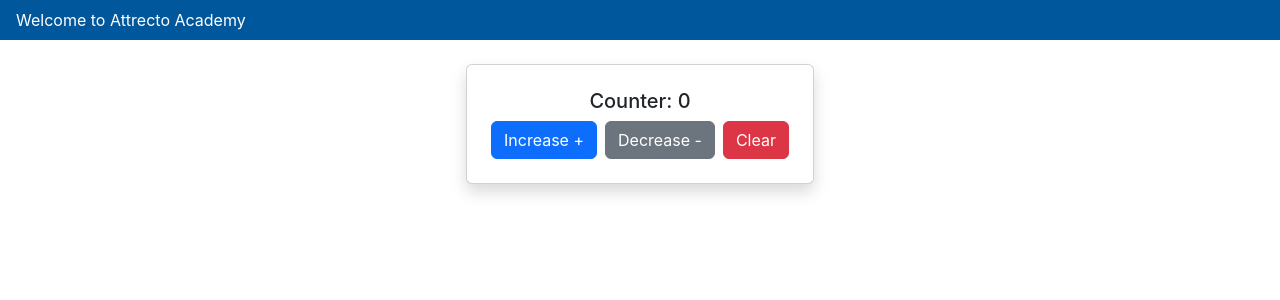
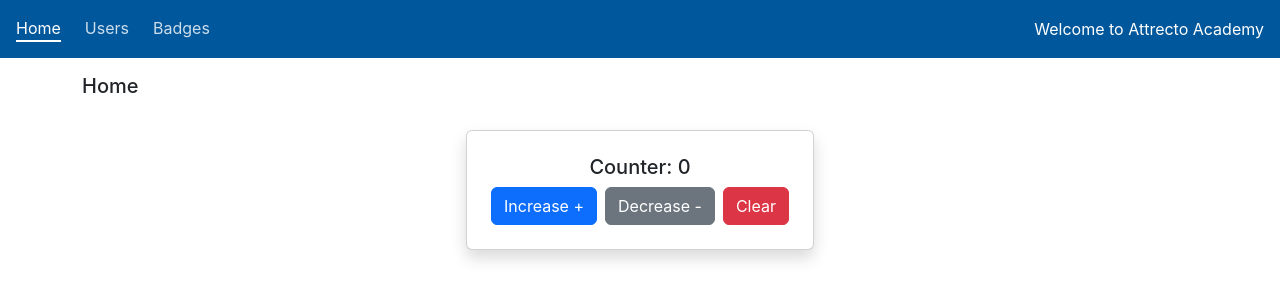
Before and after one commit to attrecto/Attrecto-Academy-React-2022, a React (Create React App) app: page /home in a window 1280 px wide. Shown: the top 300 px of the page. Built offline with nearby package versions, Linux system fonts and the light colour scheme.

Commit message:
Session 03

```diff
--- /dev/null
+++ b/src/components/navbar/Navbar.scss
@@ -0,0 +1,16 @@
+.nav-link {
+  color: white;
+  opacity: 0.8;
+  border-bottom: 2px solid transparent;
+  transition: 150ms ease-in border;
+
+  &:hover,
+  &.active {
+    opacity: 1;
+    color: white;
+  }
+
+  &.active {
+    border-bottom: 2px solid white;
+  }
+}
--- a/src/components/navbar/Navbar.tsx
+++ b/src/components/navbar/Navbar.tsx
@@ -1,12 +1,34 @@
 import { FC } from "react";
 import classNames from "classnames";
+import { NavLink } from "react-router-dom";
 
 import classes from "./Navbar.module.scss";
+import "./Navbar.scss";
+
+interface RouteConfig {
+  link: string;
+  label: string;
+}
 
 const Navbar: FC = () => {
+  const routes: RouteConfig[] = [
+    { label: "Home", link: "/home" },
+    { link: "/users", label: "Users" },
+    { link: "/badges", label: "Badges" },
+  ];
+
   return (
-    <nav className={classNames("navbar", [classes.Navbar])}>
-      <div className="ps-3 d-flex flex-grow-1">Welcome to Attrecto Academy</div>
+    <nav className={classNames("navbar p-3", [classes.Navbar])}>
+      <div className="d-flex align-items-center justify-content-between flex-grow-1 flex-wrap">
+        <div className="d-flex">
+          {routes.map(({ link, label }) => (
+            <NavLink key={link} to={link} className="nav-link me-4">
+              {label}
+            </NavLink>
+          ))}
+        </div>
+        Welcome to Attrecto Academy
+      </div>
     </nav>
   );
 };
--- /dev/null
+++ b/src/components/page/Page.tsx
@@ -0,0 +1,21 @@
+import { ReactNode } from "react";
+import classNames from "classnames";
+
+interface PageProps {
+  title?: string;
+  noCard?: boolean;
+  children: ReactNode;
+}
+
+const Page = ({ children, noCard, title }: PageProps) => {
+  return (
+    <div className="container pt-3">
+      {title ? <h5>{title}</h5> : null}
+      <div className={classNames({ "card bg-white shadow p-3": !noCard })}>
+        {children}
+      </div>
+    </div>
+  );
+};
+
+export default Page;
--- /dev/null
+++ b/src/pages/BadgesPage/Badges.module.scss
@@ -0,0 +1,15 @@
+.Badge {
+  background: white;
+  border-radius: 50px;
+  width: 100%;
+  margin-bottom: 2rem;
+  box-shadow: 0 0.5rem 1rem rgba(0, 0, 0, 0.15) !important;
+
+  .BadgeImage {
+    background-position: center;
+    background-size: contain;
+    background-repeat: no-repeat;
+    height: 100px;
+    width: 100px;
+  }
+}
--- a/src/pages/BadgesPage/BadgesPage.tsx
+++ b/src/pages/BadgesPage/BadgesPage.tsx
@@ -1,7 +1,48 @@
-import React from "react";
+import { useEffect, useState } from "react";
+import classNames from "classnames";
+
+import Page from "../../components/page/Page";
+import { BadgeModel } from "../../models/badges.model";
+import { badgeService } from "../../services/badges.service";
+
+import classes from "./Badges.module.scss";
 
 const BadgesPage = () => {
-  return <div>BadgesPage</div>;
+  const [badges, setBadges] = useState<BadgeModel[]>([]);
+
+  useEffect(() => {
+    const fetchBadges = async () => {
+      setBadges(await badgeService.getBadges());
+    };
+
+    fetchBadges();
+  }, []);
+
+  return (
+    <Page title="Badges">
+      <div className="row">
+        {badges.map(({ id, image, name, description }) => (
+          <div key={id} className="col-lg-4 col-md-6 col-sm-12">
+            <div
+              className={classNames(
+                "d-flex box-shadow align-items-center",
+                classes.Badge
+              )}
+            >
+              <div
+                className={classes.BadgeImage}
+                style={{ backgroundImage: `url(${image})` }}
+              />
+              <div className="d-flex flex-column">
+                <h5 className="ms-3">{name}</h5>
+                <p className="ms-3 text-black-50">{description}</p>
+              </div>
+            </div>
+          </div>
+        ))}
+      </div>
+    </Page>
+  );
 };
 
 export default BadgesPage;
--- a/src/pages/HomePage/HomePage.tsx
+++ b/src/pages/HomePage/HomePage.tsx
@@ -1,6 +1,7 @@
 import { Component } from "react";
 
 import Button from "../../components/button/Button";
+import Page from "../../components/page/Page";
 
 interface HomePageProps {}
 
@@ -24,6 +25,7 @@ class HomePage extends Component<HomePageProps, HomePageState> {
 
   render() {
     return (
+      <Page title="Home" noCard>
         <div className="container d-flex justify-content-center">
           <div className="card my-4  p-4 bg-white shadow text-center">
             <h5>Counter: {this.state.counter}</h5>
@@ -45,6 +47,7 @@ class HomePage extends Component<HomePageProps, HomePageState> {
             </div>
           </div>
         </div>
+      </Page>
     );
   }
 }
--- a/src/pages/UsersPage/UsersPage.tsx
+++ b/src/pages/UsersPage/UsersPage.tsx
@@ -1,7 +1,27 @@
-import React from "react";
+import { useEffect, useState } from "react";
+
+import Page from "../../components/page/Page";
+import { UserModel } from "../../models/user.model";
+import { usersService } from "../../services/user.service";
 
 const UsersPage = () => {
-  return <div>UsersPage</div>;
+  const [users, setUsers] = useState<UserModel[]>([]);
+
+  useEffect(() => {
+    const fetchUsers = async () => {
+      setUsers(await usersService.getUsers());
+    };
+
+    fetchUsers();
+  }, []);
+
+  console.log(users);
+
+  return (
+    <Page title="Users">
+      <div>UsersPage</div>
+    </Page>
+  );
 };
 
 export default UsersPage;
--- /dev/null
+++ b/src/services/badges.service.ts
@@ -0,0 +1,10 @@
+import request, { Methods } from "../util/request";
+import { BadgeModel } from "../models/badges.model";
+
+class BadgesService {
+  async getBadges() {
+    return request<BadgeModel[]>({ method: Methods.GET, resource: "badges" });
+  }
+}
+
+export const badgeService = new BadgesService();
--- /dev/null
+++ b/src/services/user.service.ts
@@ -0,0 +1,10 @@
+import request, { Methods } from "../util/request";
+import { UserModel } from "../models/user.model";
+
+class UsersService {
+  async getUsers() {
+    return request<UserModel[]>({ method: Methods.GET, resource: "users" });
+  }
+}
+
+export const usersService = new UsersService();
```
Also changed, not shown: src/models/badges.model.ts (added, +7 -0 lines), src/models/user.model.ts (added, +11 -0 lines). Lines whose indentation alone changed are shown as unchanged.
